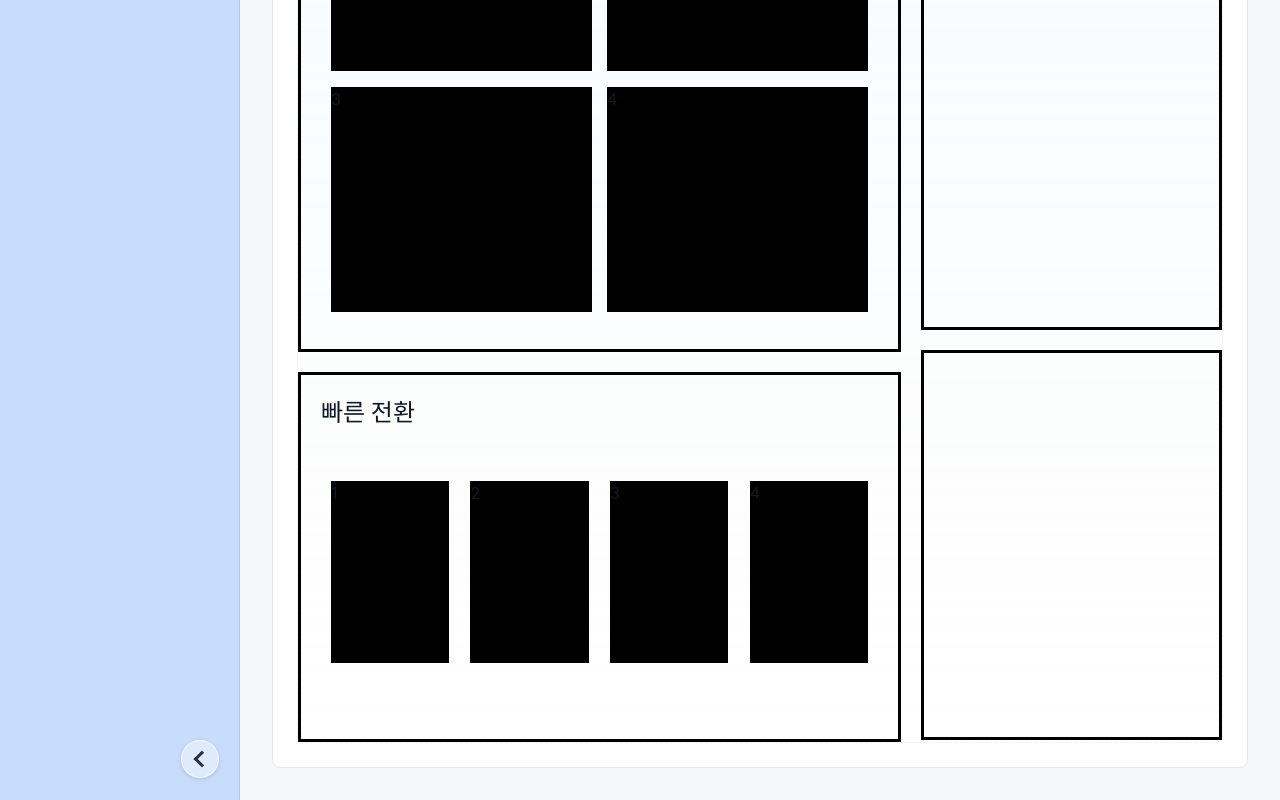
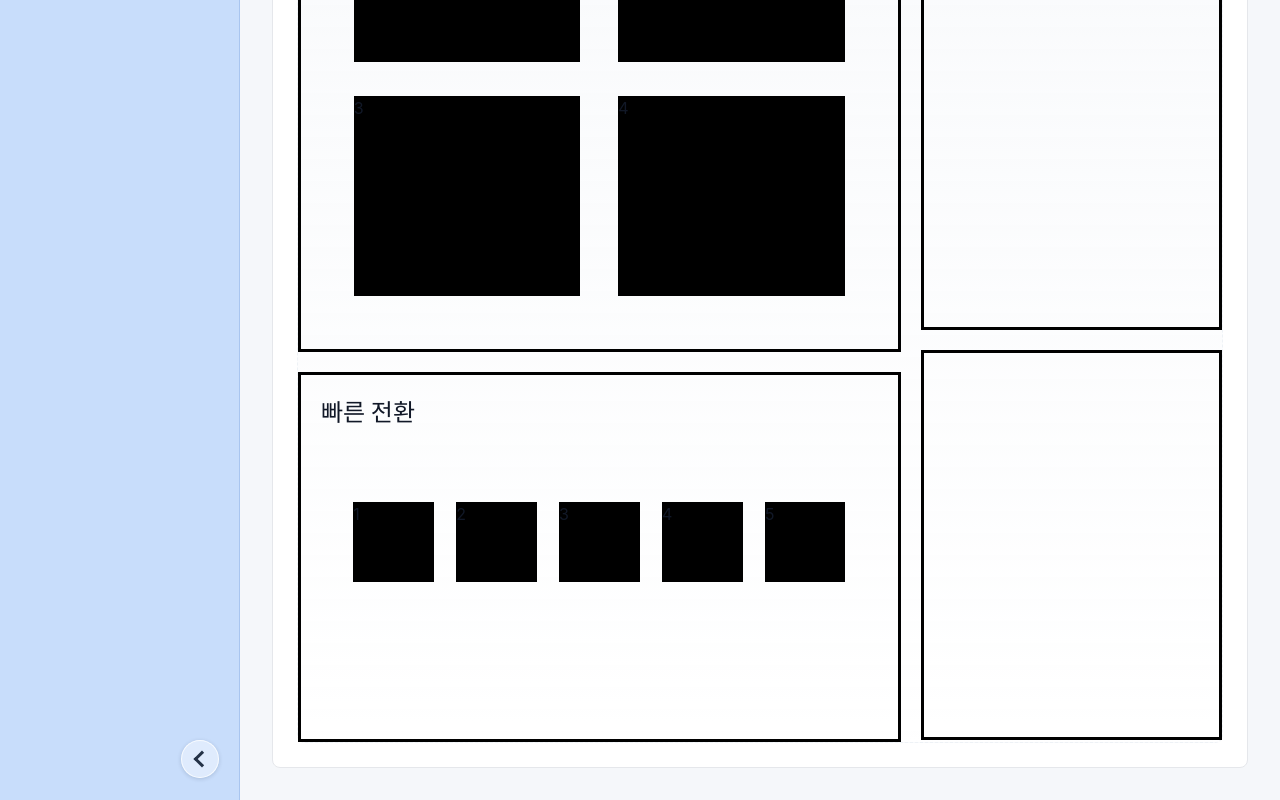
Before and after one commit to aivle-team03/frontend, a React (Vite) app: page / in a window 1280 px wide. Shown: the part 400-1200 px from the top of the page. Built offline with nearby package versions, Linux system fonts and the light colour scheme.

Commit message:
화면 전환 가로수정

```diff
--- a/src/pages/CCTVMonitoring.jsx
+++ b/src/pages/CCTVMonitoring.jsx
@@ -23,6 +23,7 @@ return (
                         <div className={CCTVpage.videoChangeFrame}>2</div>
                         <div className={CCTVpage.videoChangeFrame}>3</div>
                         <div className={CCTVpage.videoChangeFrame}>4</div>
+                        <div className={CCTVpage.videoChangeFrame}>5</div>
                     </div>
                 </div>
             </div>
--- a/src/styles/CCTVMonitoring.module.css
+++ b/src/styles/CCTVMonitoring.module.css
@@ -63,33 +63,36 @@
     height: 50%;
     /* background-color: black; */
     /* margin: 20px 10px; */
-    justify-content: space-between;
+    justify-content: space-evenly;
+    align-items: center;
+
 }
 
 
 .video{
 
-    width: 46%;
-    height: 45%;
+    width: 40%;
+    height: 40%;
     background-color: black;
 }
 
 .videoChange{
     display: flex;
     flex-direction: column;
-    /* width: 33.33%; */
+    height: 33.33%;
     border:3px solid black;
     align-items: center;
     min-height: 370px;
+
 
 }
 
 .videoChangeFrame{
 
-    width: 22%;
-    height: 100%;
+    width: 15%;
+    aspect-ratio: 1 / 1;
     background-color: rgb(0, 0, 0);
-    margin-top: 30px;
+    /* margin-top: 30px; */
 
 }
 
```
